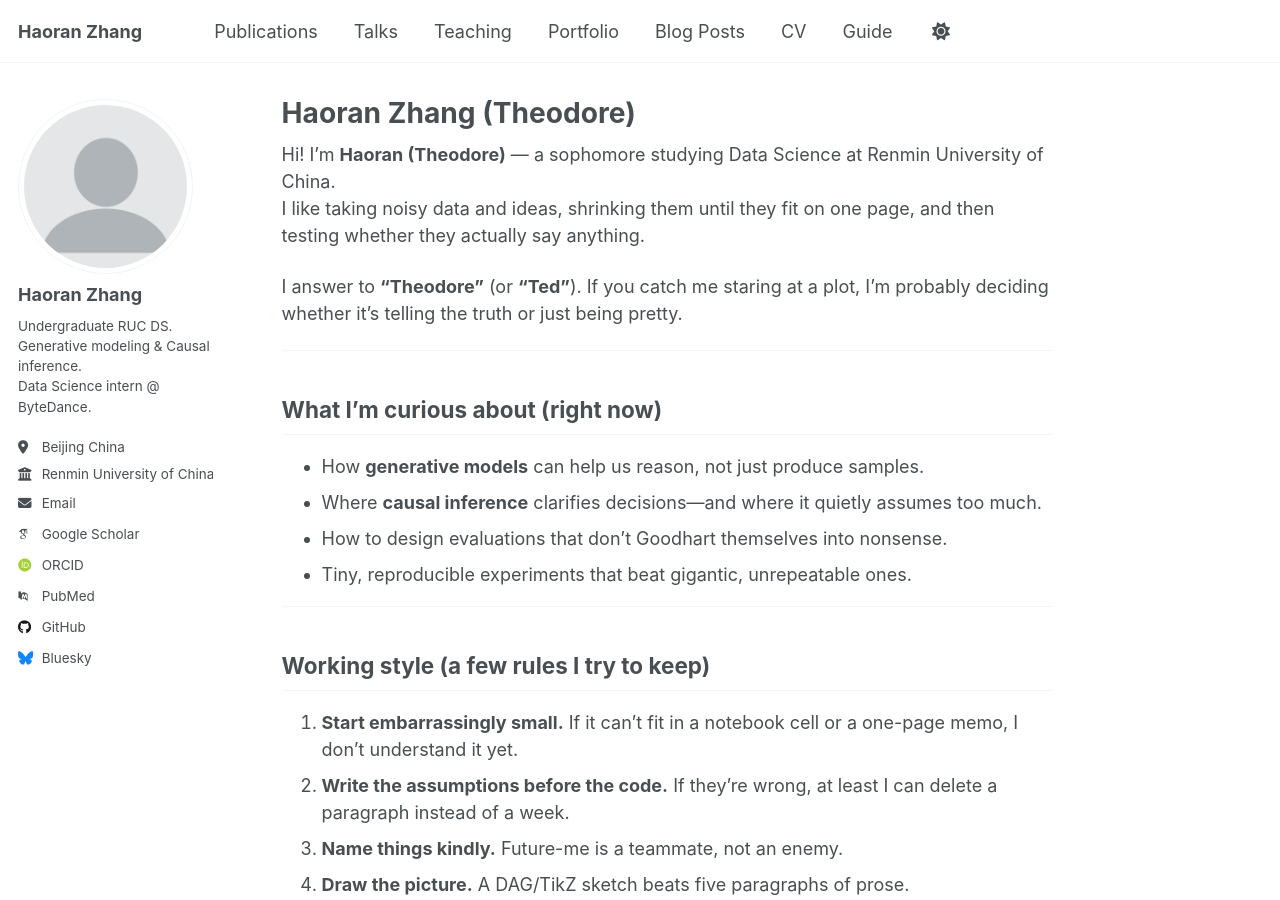
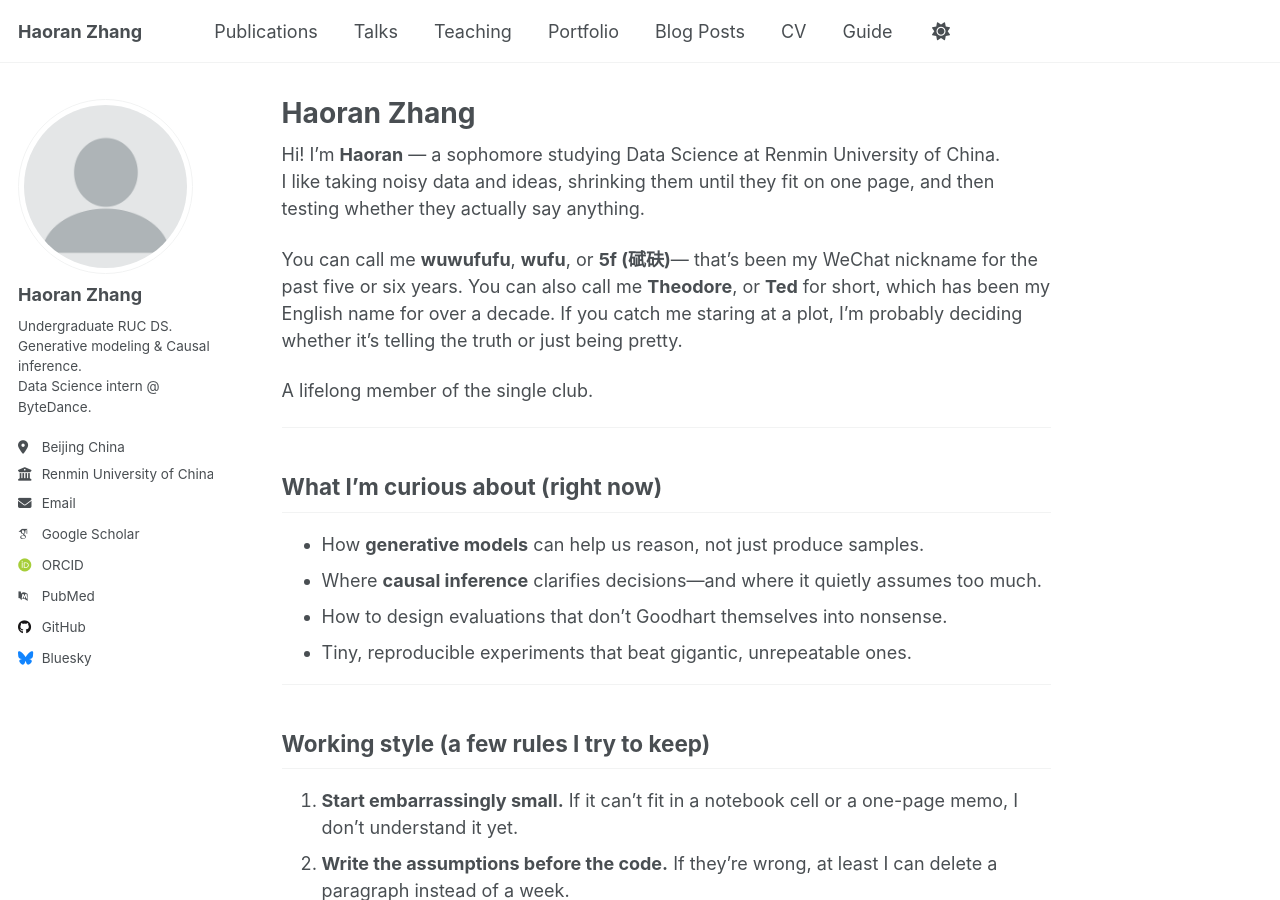
Before and after one commit to wuwufufu/wuwufufu.github.io, a Jekyll site: the page built from _pages/about.md, in a window 1280 px wide and 900 px high. Built offline with Jekyll 4.4.1, drawn with Linux system fonts in a browser that asks for light colours; some web fonts are replaced; a script that is not in the unit is left out.

Commit message:
Update about.md

```diff
--- a/_pages/about.md
+++ b/_pages/about.md
@@ -1,14 +1,16 @@
 ---
 permalink: /
-title: "Haoran Zhang (Theodore)"
+title: "Haoran Zhang "
 layout: single
 author_profile: true
 ---
 
-Hi! I’m **Haoran (Theodore)** — a sophomore studying Data Science at Renmin University of China.
+Hi! I’m **Haoran** — a sophomore studying Data Science at Renmin University of China.
 I like taking noisy data and ideas, shrinking them until they fit on one page, and then testing whether they actually say anything.
 
-I answer to **“Theodore”** (or **“Ted”**). If you catch me staring at a plot, I’m probably deciding whether it’s telling the truth or just being pretty.
+You can call me **wuwufufu**, **wufu**, or **5f (碔砆)**— that’s been my WeChat nickname for the past five or six years. You can also call me **Theodore**, or **Ted** for short, which has been my English name for over a decade. If you catch me staring at a plot, I’m probably deciding whether it’s telling the truth or just being pretty.
+
+A lifelong member of the single club.
 
 ---
 
@@ -46,4 +48,4 @@ I answer to **“Theodore”** (or **“Ted”**). If you catch me staring at a
 
 ---
 
-- **WeChat:** [QR code](/images/wechat_qr.png){:target="_blank" rel="noopener"}
+- **WeChat:** [QR code](bff4e509c0f9aacc0de631b3ffa8276b.jpg)
```
